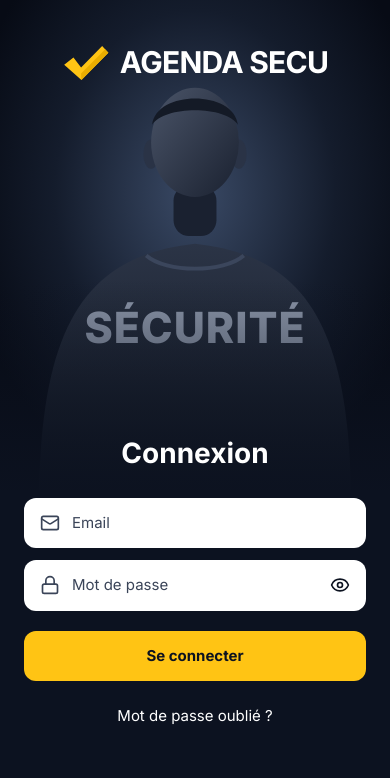
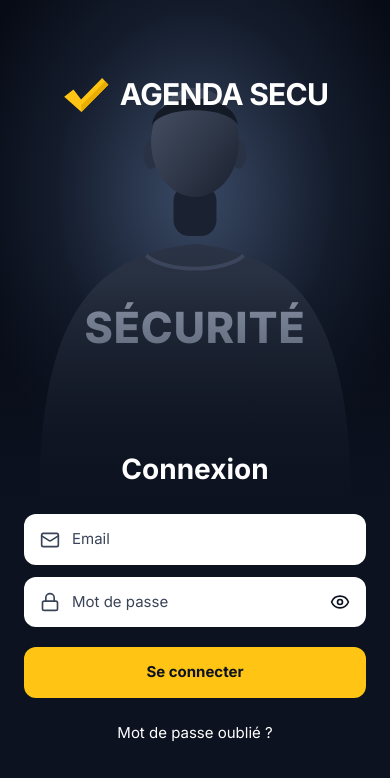
Before and after one commit to elreusisley-netizen/Agenda-secu, a React (Vite) app: page / in a window 390 px wide. Shown: the top 778 px of the page. Built offline with nearby package versions, Linux system fonts and the light colour scheme.

Commit message:
Connexion : logo plus bas, sous la barre d'état de l'iPhone
Co-Authored-By: Claude Opus 5.5 <noreply@anthropic.com>
Claude-Session: https://claude.ai/code/session_01B9iV7aT5x3GnVJzTdJupc5

```diff
--- a/src/pages/agent/Connexion.tsx
+++ b/src/pages/agent/Connexion.tsx
@@ -72,9 +72,9 @@ export default function Connexion() {
   return (
     <div className="min-h-dvh bg-nuit-900 md:bg-nuit-950 md:py-8">
       <div className="relative mx-auto flex min-h-dvh max-w-[430px] flex-col overflow-hidden bg-nuit-900 md:min-h-[calc(100dvh-4rem)] md:rounded-[2.25rem] md:shadow-2xl md:ring-1 md:ring-white/10">
-        <div className="relative h-[58dvh] min-h-[380px] max-h-[520px]">
+        <div className="relative h-[60dvh] min-h-[420px] max-h-[560px]">
           <IllustrationAgent />
-          <div className="relative flex justify-center pt-[calc(env(safe-area-inset-top)+2.5rem)]">
+          <div className="relative flex justify-center pt-[calc(env(safe-area-inset-top)+4.5rem)]">
             <span className="inline-flex items-center gap-2.5">
               <Coche className="h-10 w-12" />
               <span className="text-[30px] font-bold tracking-tight text-white">AGENDA SECU</span>
```
